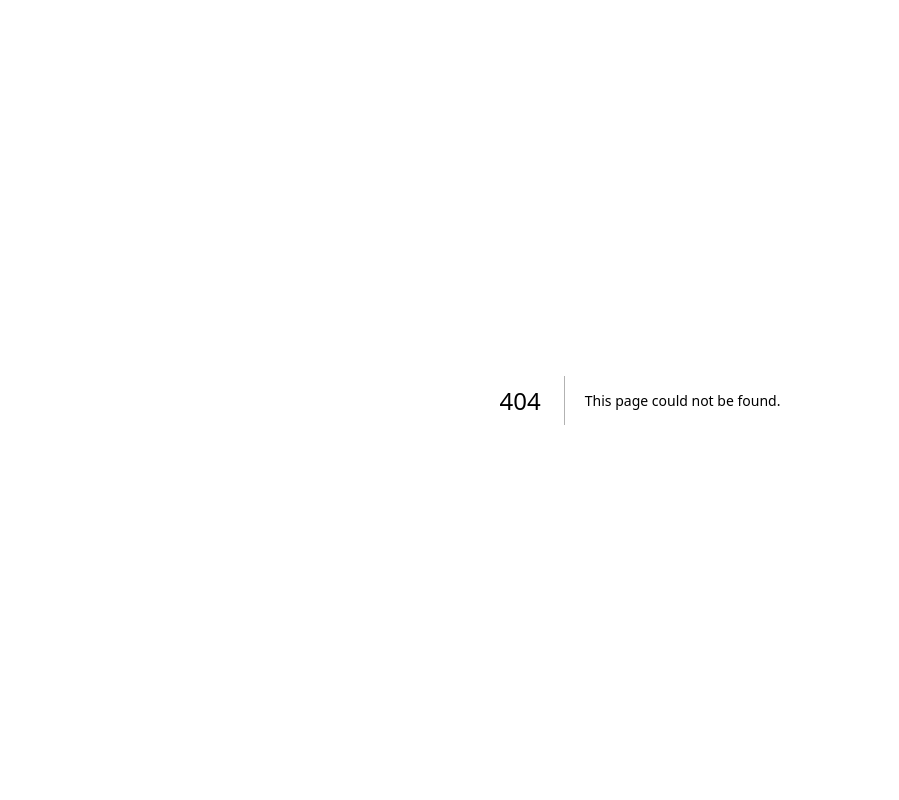
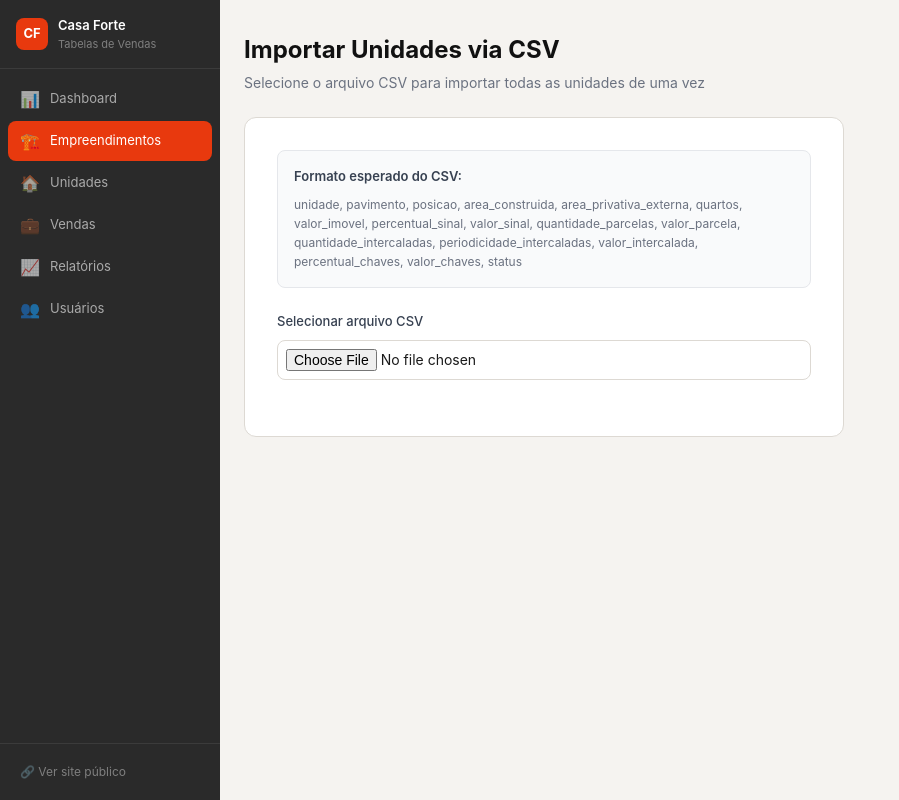
Before and after one commit to engsergiocorrea/casaforte-tabelas, a Next.js app: page /admin/empreendimentos/1/unidades/importar in a window 1280 px wide. Before the commit this address had no page. Shown: the whole page, without its empty margins (0-899 px from the left). Built offline with nearby package versions, Linux system fonts and the light colour scheme.

Commit message:
Create page.tsx

```diff
--- /dev/null
+++ b/src/app/admin/empreendimentos/[id]/unidades/importar/page.tsx
@@ -0,0 +1,110 @@
+'use client'
+import { useState } from 'react'
+import { createClient } from '@/lib/supabase/client'
+import { useRouter } from 'next/navigation'
+
+export default function ImportarUnidadesPage({ params }: { params: { id: string } }) {
+  const router = useRouter()
+  const [loading, setLoading] = useState(false)
+  const [resultado, setResultado] = useState<{inseridas:number, erros:string[]} | null>(null)
+
+  async function handleFile(e: React.ChangeEvent<HTMLInputElement>) {
+    const file = e.target.files?.[0]
+    if (!file) return
+    setLoading(true)
+    setResultado(null)
+
+    const text = await file.text()
+    const lines = text.trim().split('\n')
+    const headers = lines[0].split(',').map(h => h.trim().replace(/"/g,''))
+
+    const unidades = lines.slice(1).map(line => {
+      const vals = line.split(',').map(v => v.trim().replace(/"/g,''))
+      const obj: any = { empreendimento_id: params.id }
+      headers.forEach((h, i) => {
+        const v = vals[i] ?? ''
+        const numFields = ['area_construida','area_privativa_externa','area_total','area_terreno','quartos','suites','banheiros','vagas','valor_imovel','percentual_sinal','valor_sinal','quantidade_parcelas','valor_parcela','quantidade_intercaladas','valor_intercalada','percentual_chaves','valor_chaves']
+        if (numFields.includes(h)) {
+          obj[h] = v !== '' ? Number(v) : null
+        } else {
+          obj[h] = v !== '' ? v : null
+        }
+      })
+      return obj
+    }).filter(u => u.unidade)
+
+    const supabase = createClient()
+    const erros: string[] = []
+    let inseridas = 0
+
+    // Inserir em lotes de 10
+    for (let i = 0; i < unidades.length; i += 10) {
+      const lote = unidades.slice(i, i + 10)
+      const { error } = await supabase.from('unidades').insert(lote)
+      if (error) {
+        erros.push(`Lote ${i}-${i+10}: ${error.message}`)
+      } else {
+        inseridas += lote.length
+      }
+    }
+
+    setResultado({ inseridas, erros })
+    setLoading(false)
+  }
+
+  return (
+    <div>
+      <div style={{marginBottom:'1.5rem'}}>
+        <h1 style={{fontSize:'1.5rem',fontWeight:'700',color:'#111'}}>Importar Unidades via CSV</h1>
+        <p style={{fontSize:'0.875rem',color:'#6b7280',marginTop:'0.25rem'}}>Selecione o arquivo CSV para importar todas as unidades de uma vez</p>
+      </div>
+
+      <div style={{background:'white',borderRadius:'12px',border:'1px solid #DDD9D3',padding:'32px',maxWidth:'600px'}}>
+        <div style={{marginBottom:'24px',padding:'16px',background:'#f9fafb',borderRadius:'8px',border:'1px solid #e5e7eb'}}>
+          <p style={{fontSize:'13px',fontWeight:'600',color:'#374151',marginBottom:'8px'}}>Formato esperado do CSV:</p>
+          <p style={{fontSize:'12px',color:'#6b7280',lineHeight:'1.6'}}>
+            unidade, pavimento, posicao, area_construida, area_privativa_externa, quartos, valor_imovel, percentual_sinal, valor_sinal, quantidade_parcelas, valor_parcela, quantidade_intercaladas, periodicidade_intercaladas, valor_intercalada, percentual_chaves, valor_chaves, status
+          </p>
+        </div>
+
+        <div style={{marginBottom:'24px'}}>
+          <label style={{display:'block',fontSize:'13px',fontWeight:'500',color:'#374151',marginBottom:'8px'}}>
+            Selecionar arquivo CSV
+          </label>
+          <input
+            type="file"
+            accept=".csv"
+            onChange={handleFile}
+            disabled={loading}
+            style={{width:'100%',padding:'8px',border:'1px solid #DDD9D3',borderRadius:'8px',fontSize:'14px'}}
+          />
+        </div>
+
+        {loading && (
+          <div style={{textAlign:'center',padding:'20px',color:'#6b7280'}}>
+            <p>Importando unidades...</p>
+          </div>
+        )}
+
+        {resultado && (
+          <div style={{padding:'16px',background: resultado.erros.length === 0 ? '#f0fdf4' : '#fef2f2',border:`1px solid ${resultado.erros.length === 0 ? '#bbf7d0' : '#fecaca'}`,borderRadius:'8px'}}>
+            <p style={{fontWeight:'600',color: resultado.erros.length === 0 ? '#15803d' : '#b91c1c',marginBottom:'8px'}}>
+              {resultado.inseridas} unidades importadas com sucesso!
+            </p>
+            {resultado.erros.map((e, i) => (
+              <p key={i} style={{fontSize:'12px',color:'#b91c1c'}}>{e}</p>
+            ))}
+            {resultado.erros.length === 0 && (
+              <button
+                onClick={() => router.push(`/admin/empreendimentos/${params.id}/unidades`)}
+                style={{marginTop:'12px',padding:'8px 16px',background:'#15803d',color:'white',border:'none',borderRadius:'8px',fontSize:'14px',cursor:'pointer'}}
+              >
+                Ver unidades →
+              </button>
+            )}
+          </div>
+        )}
+      </div>
+    </div>
+  )
+}
```
